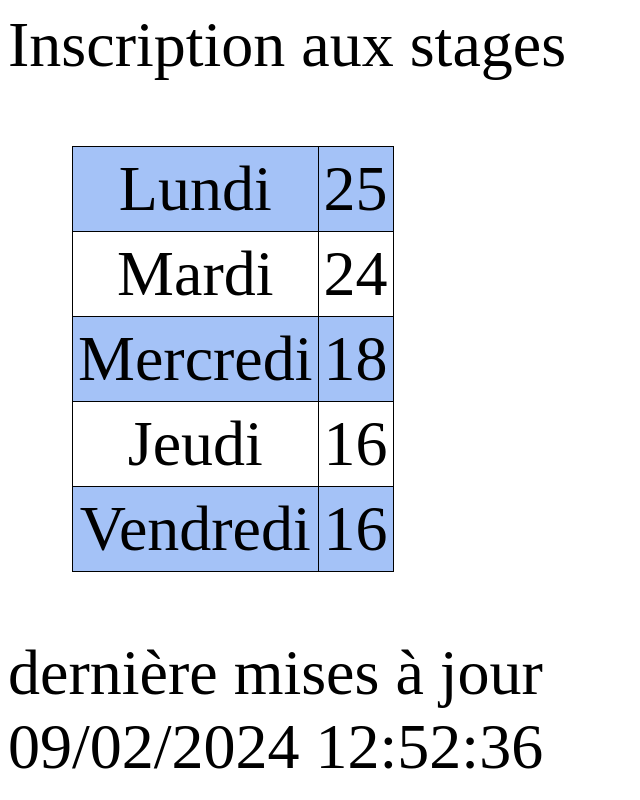
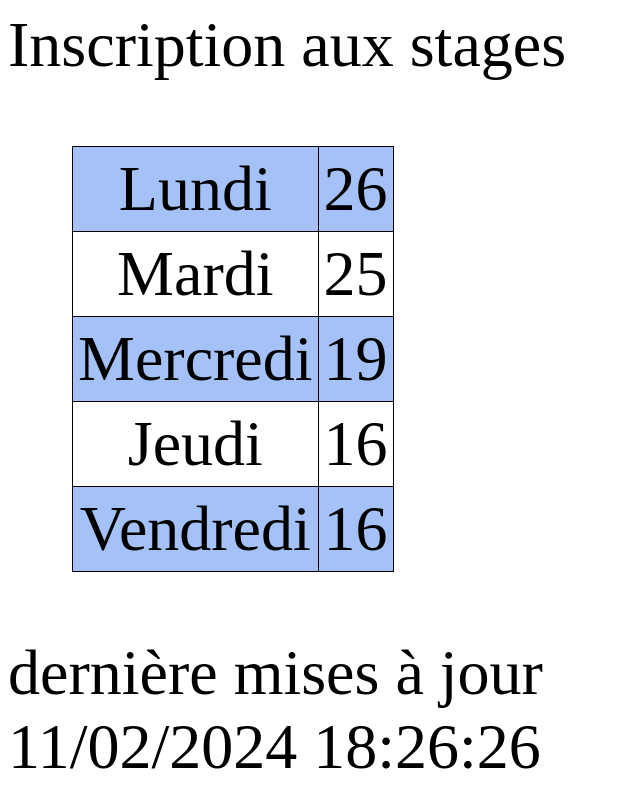
Before and after one commit to sfauvel/slb_stage, a plain HTML site: page docs/index.html in a window 1280 px wide. Shown: the whole page, without its empty margins (0-640 px from the left). Drawn offline with Linux system fonts and the light colour scheme.

Commit message:
Mise à jour des compteurs

```diff
--- a/docs/index.html
+++ b/docs/index.html
@@ -28,13 +28,13 @@
     <body>
         Inscription aux stages
         <table>
-            <tr><td>Lundi</td><td>25</td></tr>
-            <tr><td>Mardi</td><td>24</td></tr>
-            <tr><td>Mercredi</td><td>18</td></tr>
+            <tr><td>Lundi</td><td>26</td></tr>
+            <tr><td>Mardi</td><td>25</td></tr>
+            <tr><td>Mercredi</td><td>19</td></tr>
             <tr><td>Jeudi</td><td>16</td></tr>
             <tr><td>Vendredi</td><td>16</td></tr>
 
         </table>
-        dernière mises à jour<br>09/02/2024 12:52:36
+        dernière mises à jour<br>11/02/2024 18:26:26
     </body>
 </html>
```
